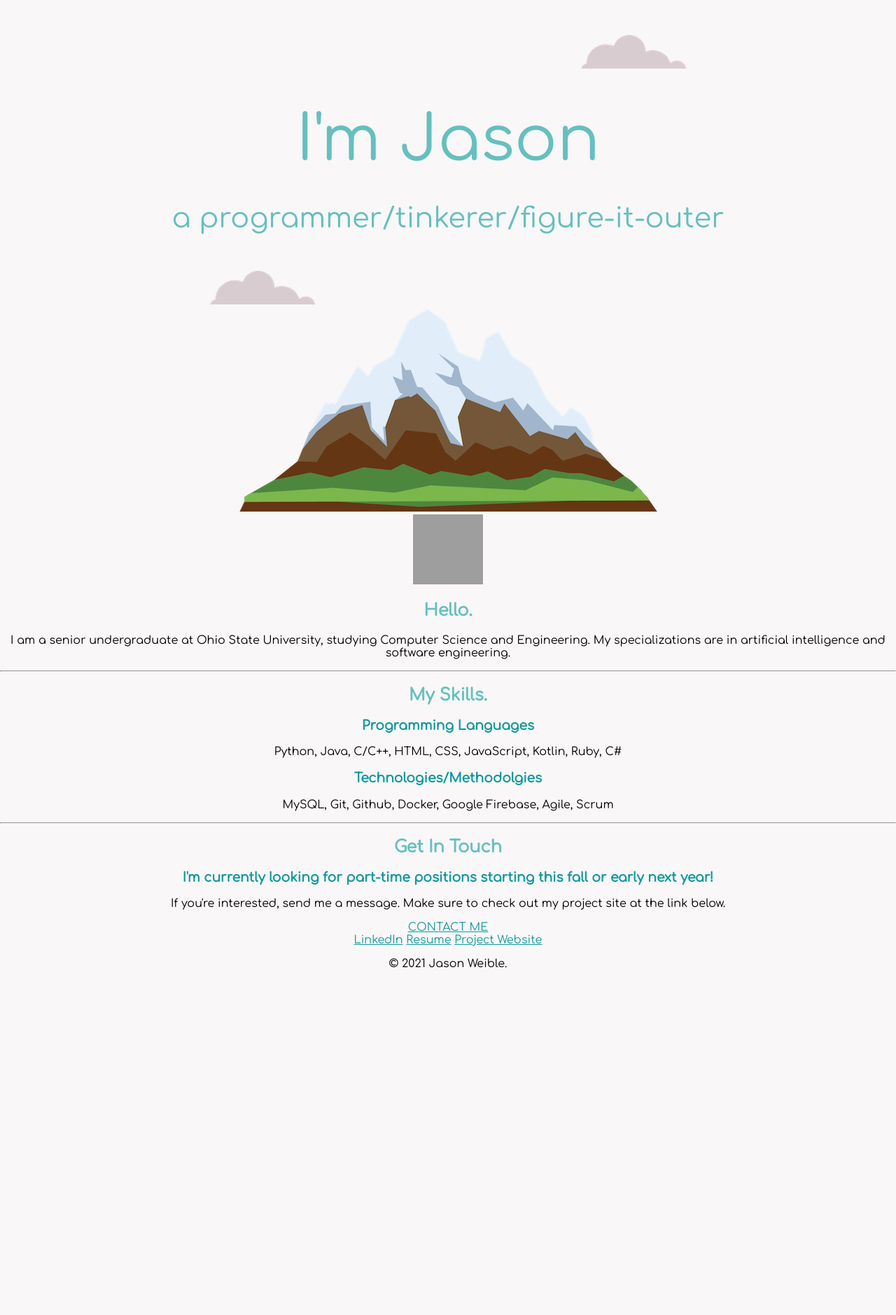
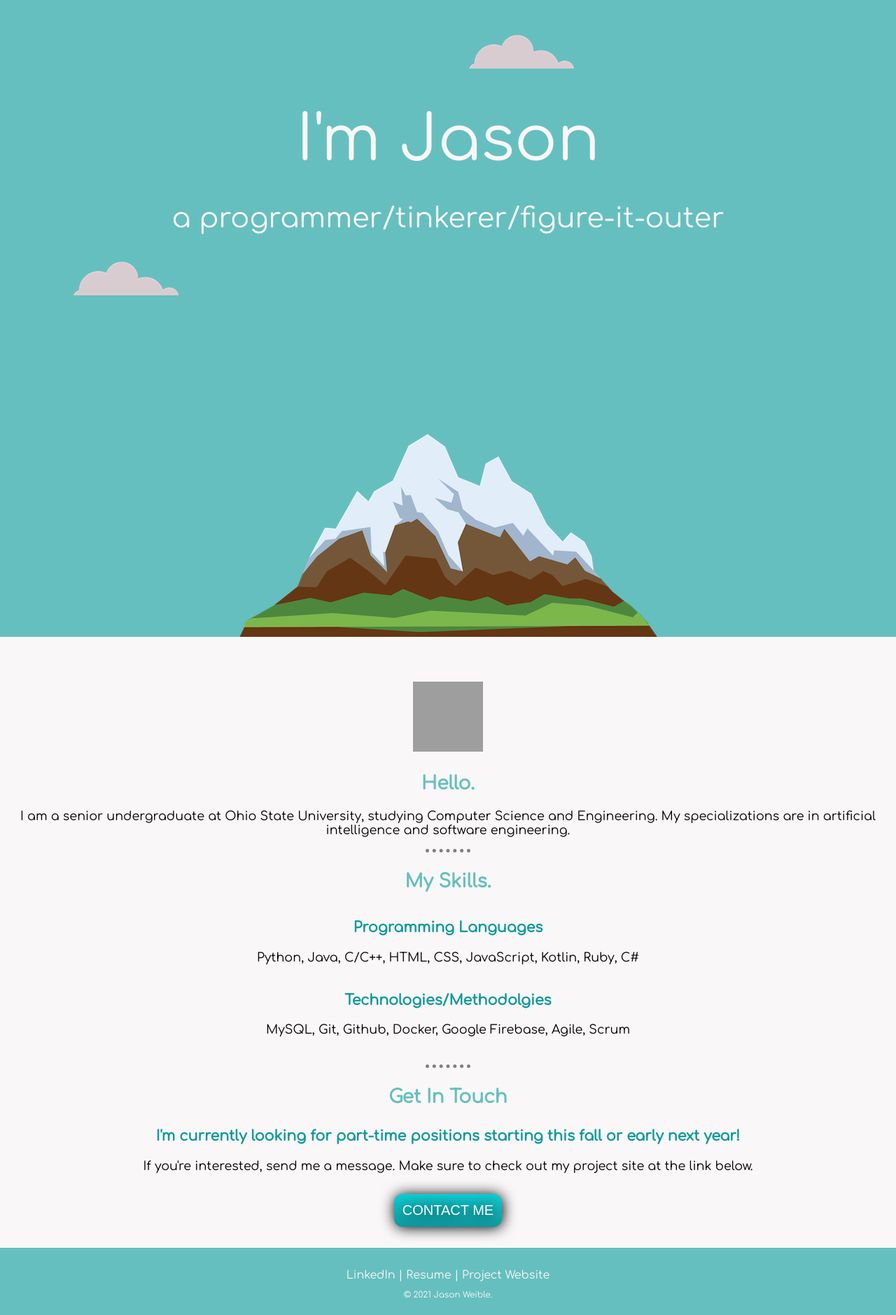
Before and after one commit to WeibleJason/WeibleJason.github.io, a Jekyll site: the page Stylised - Personal Site/index.html, which Jekyll copies as it is, in a window 1280 px wide. Shown: the whole page at 70% size. Built offline with Jekyll 4.4.1, drawn with Linux system fonts in a browser that asks for light colours; before the commit the page ends 1402 px from its top, so only the background shows below that; grey boxes are pictures that could not be loaded.

Commit message:
added button, finalized site

```diff
--- a/Stylised - Personal Site/css/styles.css
+++ b/Stylised - Personal Site/css/styles.css
@@ -1,13 +1,30 @@
 a {
-    color: #11999E;
+    color: #f9f7f7;
+    text-decoration: none;
+}
+
+a:hover {
+    color: black;
 }
 
 body {
-    background-color: #f9f7f7;
     margin: 0;
     text-align: center;
     font-family: 'Comfortaa', Arial, sans-serif;
+    background-color: #f9f7f7;
 
+}
+
+.contact-me {
+
+}
+
+.contact-me .btn {
+    color: black;
+}
+
+.contact-me-text {
+    margin: 30px auto 30px auto;
 }
 
 h1 {
@@ -18,16 +35,28 @@ h1 {
 
 h2 {
     color: #66BFBF;
+    padding-top: 5px;
 }
 
 h3 {
     color: #11999E;
 }
 
+hr {
+    border-style: dotted none none;
+    height: 0px;
+    width: 5%;
+    border-color: grey;
+    border-width: 5px
+}
+
 .top-container {
     position: relative;
     padding-top: 100px;
-    color: #66BFBF;
+    color: #f9f7f7;
+    background-color: #66BFBF;
+    height: 90vh;
+    width: 100%;
 }
 
 .top-container p {
@@ -35,26 +64,92 @@ h3 {
 }
 
 .middle-container {
+    font-size: 1.1rem;
+}
 
+.mountain {
+    position: absolute;
+    bottom: 0vh;
+    left: 50vw;
+    transform: translate(-50%);
 }
 
 .bottom-container {
+    background-color: #66BFBF;
+    margin-top: 30px;
+    padding-top: 30px;
+    padding-bottom: 10px;
+    color: #f9f7f7;
+}
 
+.copyright {
+    color: #f9f7f7;
+    font-size: 0.75rem;
 }
 
 .top-cloud {
     position: absolute;
-    right: 300px;
-    top: 50px;
+    right: 28.75rem;
+    top: 3.125rem;
 }
 
 .bottom-cloud {
-    position: absolute;
-    left: 300px;
-    bottom: 300px;
+    position: relative;
+    left: -28.75rem;
+    bottom: 0vh;
 }
 
 .profile img {
     height: 100px;
     width: 100px;
+    margin-top: 4rem;
 }
+
+.profile p {
+
+}
+
+.skill-row {
+    margin: 40px auto 40px auto;
+    width: 50%;
+
+}
+
+.BUTTON_ZGD {
+    background: #11CDD4;
+    background-image: -webkit-linear-gradient(top, #11CDD4, #11999E);
+    background-image: -moz-linear-gradient(top, #11CDD4, #11999E);
+    background-image: -ms-linear-gradient(top, #11CDD4, #11999E);
+    background-image: -o-linear-gradient(top, #11CDD4, #11999E);
+    background-image: -webkit-gradient(to bottom, #11CDD4, #11999E);
+    -webkit-border-radius: 12px;
+    -moz-border-radius: 12px;
+    border-radius: 12px;
+    color: #FFFFFF;
+    font-family: Arial;
+    font-size: 20px;
+    font-weight: 100;
+    padding: 12px;
+    -webkit-box-shadow: 1px 1px 20px 0 #000000;
+    -moz-box-shadow: 1px 1px 20px 0 #000000;
+    box-shadow: 1px 1px 20px 0 #000000;
+    text-shadow: 1px 1px 20px #000000;
+    text-decoration: none;
+    display: inline-block;
+    cursor: pointer;
+    text-align: center;
+ }
+
+ .BUTTON_ZGD:hover {
+    border: solid #000000 1px;
+    background: #30E3CB;
+    background-image: -webkit-linear-gradient(top, #30E3CB, #11999E);
+    background-image: -moz-linear-gradient(top, #30E3CB, #11999E);
+    background-image: -ms-linear-gradient(top, #30E3CB, #11999E);
+    background-image: -o-linear-gradient(top, #30E3CB, #11999E);
+    background-image: -webkit-gradient(to bottom, #30E3CB, #11999E);
+    -webkit-border-radius: 20px;
+    -moz-border-radius: 20px;
+    border-radius: 12px;
+    text-decoration: none;
+ }
--- a/Stylised - Personal Site/index.html
+++ b/Stylised - Personal Site/index.html
@@ -20,7 +20,7 @@
         <h1>I'm Jason</h1>
         <p>a programmer/tinkerer/figure-it-outer</p>
         <img class="bottom-cloud" src="img/cloud.png" alt="cloud-image" />
-        <img src="img/mountain.png" alt="mountain-image" />
+        <img class="mountain" src="img/mountain.png" alt="mountain-image" />
     </div>
     <div class="middle-container">
         <div class="profile">
@@ -42,19 +42,21 @@
         </div>
         <hr>
         <div class="contact-me">
-          <h2>Get In Touch</h2>
-          <h3>I'm currently looking for part-time positions starting this fall or early next year!</h3>
-          <p>If you're interested, send me a message. Make sure to check out my project site at the link below.</p>
-          <a class="btn" href="weible.jason@gmail.com">CONTACT ME</a>
+                <h2>Get In Touch</h2>
+          <div class="contact-me-text">
+            <h3>I'm currently looking for part-time positions starting this fall or early next year!</h3>
+            <p>If you're interested, send me a message. Make sure to check out my project site at the link below.</p>
+          </div>
+          <a class="BUTTON_ZGD" href="https://weiblejason.github.io/">CONTACT ME</a>
         </div>
       </div>
 
 
       <div class="bottom-container">
-        <a class="footer-link" href="https://www.linkedin.com/in/jason-weible-7a4b40196/">LinkedIn</a>
-        <a class="footer-link" href="https://weiblejason.github.io/HTML%20-%20Personal%20Site/index.html">Resume</a>
+        <a class="footer-link" href="https://www.linkedin.com/in/jason-weible-7a4b40196/">LinkedIn</a> |
+        <a class="footer-link" href="https://weiblejason.github.io/HTML%20-%20Personal%20Site/index.html">Resume</a> |
         <a class="footer-link" href="https://weiblejason.github.io/">Project Website</a>
-        <p>© 2021 Jason Weible.</p>
+        <p class="copyright">© 2021 Jason Weible.</p>
       </div>
 
 </body>
```
